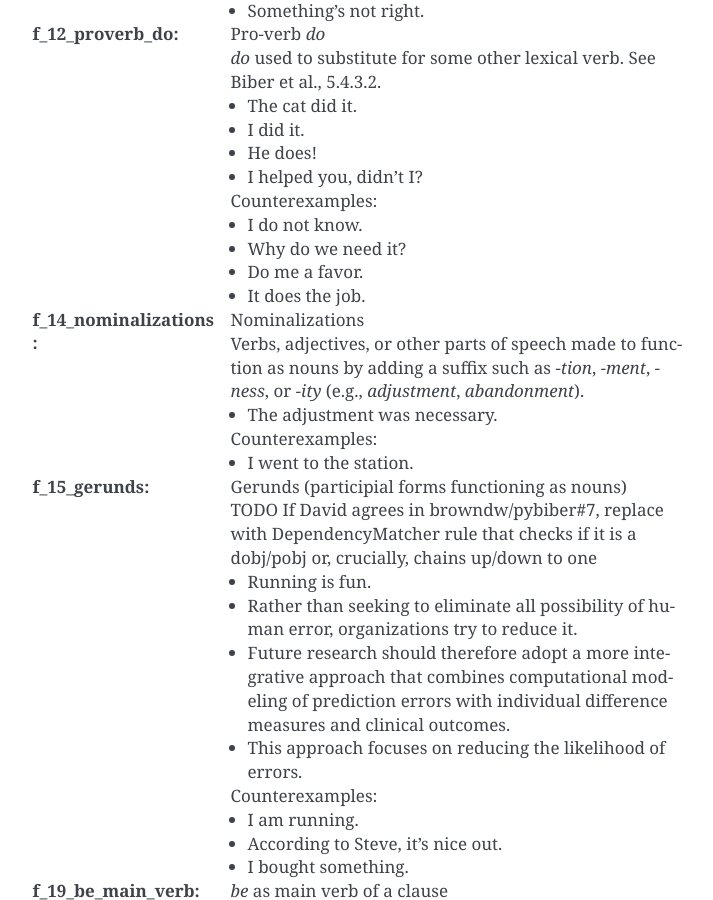
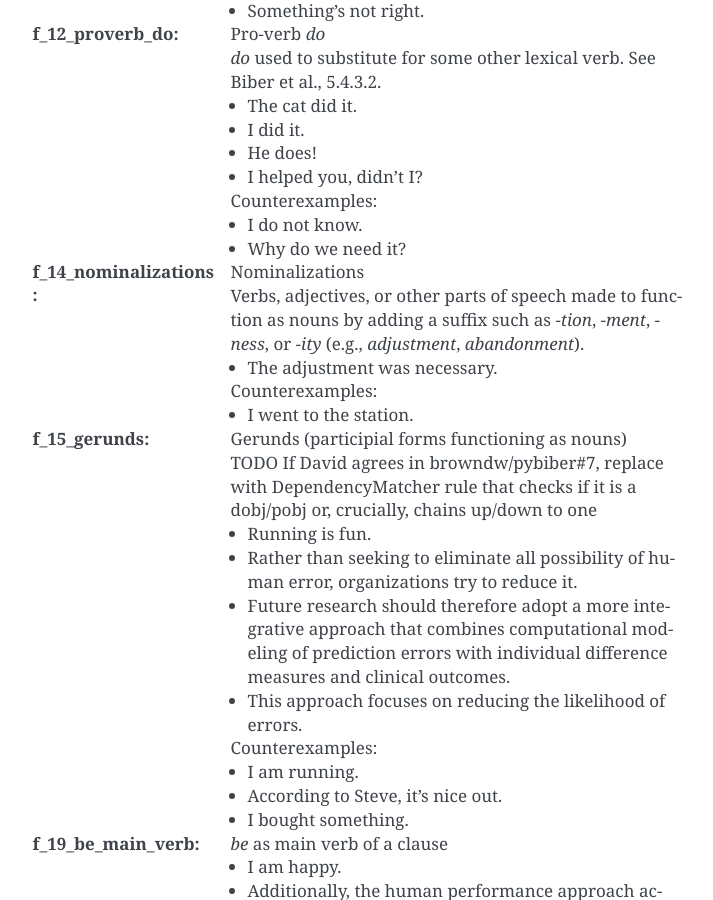
Before and after one commit to capnrefsmmat/matcherator, a Sphinx documentation site: the page built from docs/pseudobiber-reference.rst, in a window 1280 px wide and 900 px high, scrolled down 1573 px. Shown: the whole window, without its empty margins (396-1109 px from the left). Built offline with Sphinx 7.4.7, drawn with Linux system fonts in a browser that asks for light colours.

Commit message:
Move two pro-verb do cases to failed counterexamples
I don't know how to distinguish these from pro-verb uses.

```diff
--- a/docs/pseudobiber-reference.rst
+++ b/docs/pseudobiber-reference.rst
@@ -113,8 +113,6 @@ pattern-matches on sequences of token attributes.
 
    * I do not know.
    * Why do we need it?
-   * Do me a favor.
-   * It does the job.
 :f_14_nominalizations:
    Nominalizations
 
```
Also changed, not shown: 1 other file.
